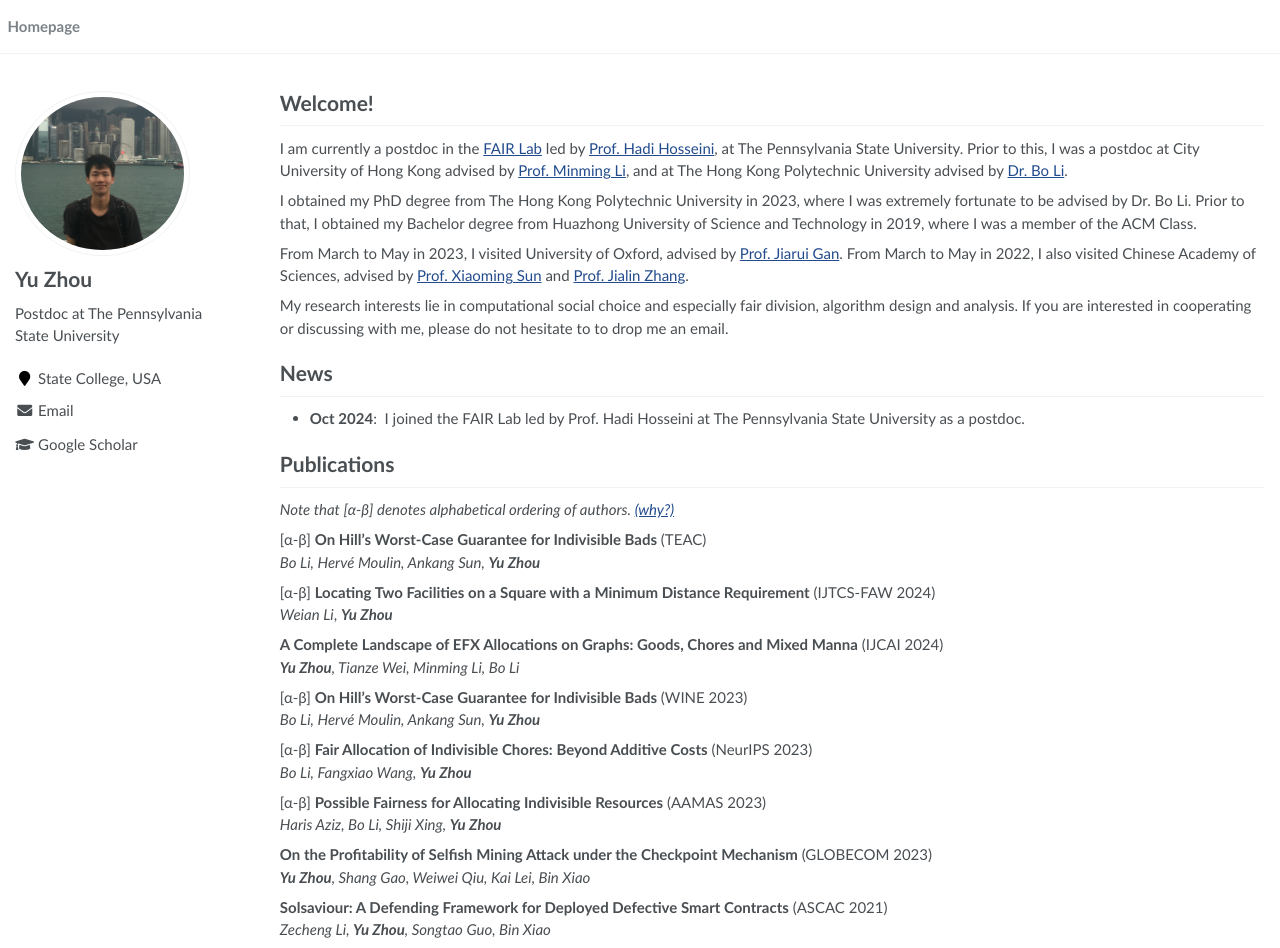
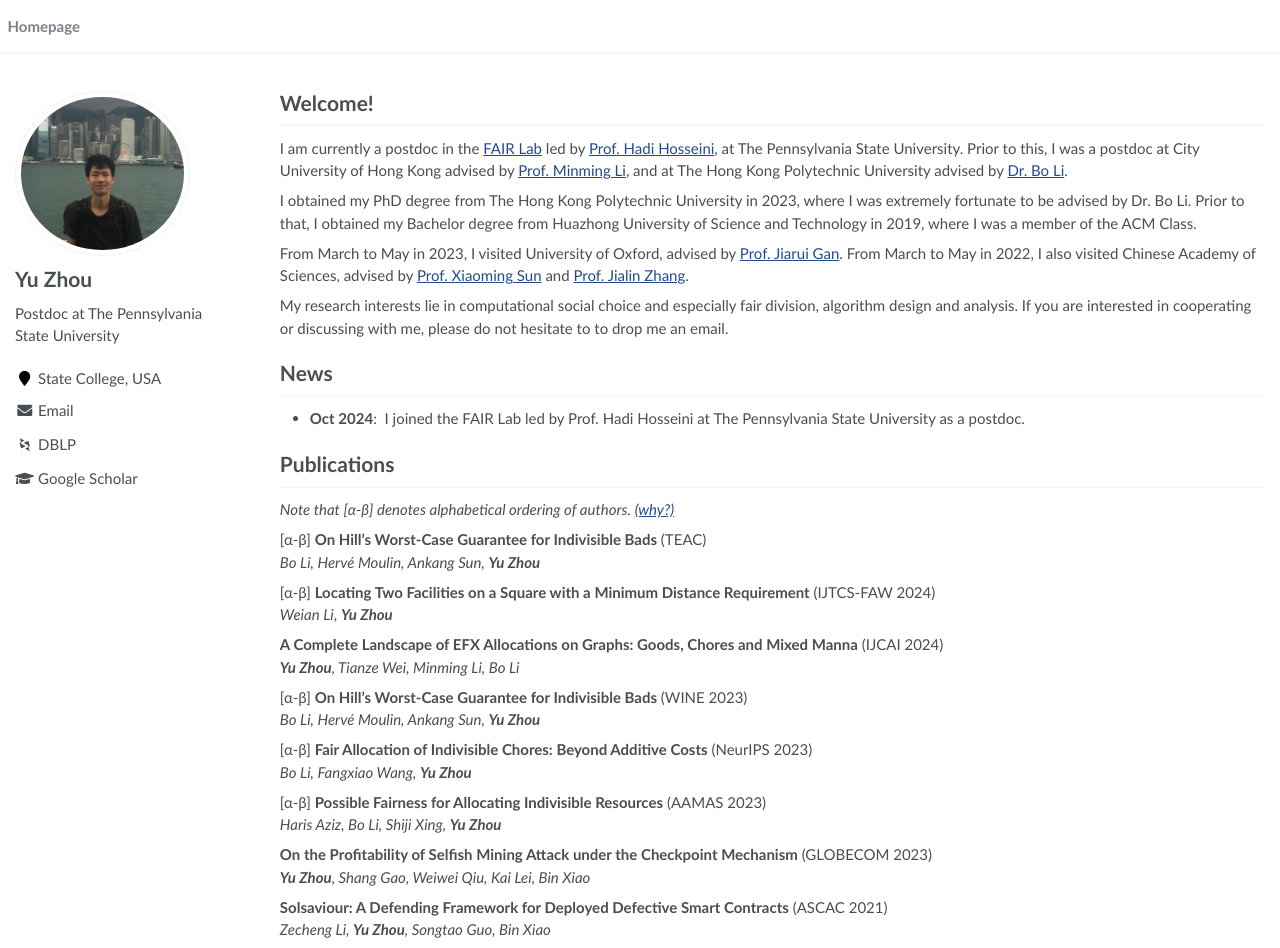
Before and after one commit to yuzhouhomepage/yuzhouhomepage.github.io, a Jekyll site: the page built from _pages/about.md, in a window 1280 px wide and 948 px high. Built offline with Jekyll 4.4.1, drawn with Linux system fonts in a browser that asks for light colours; some web fonts are replaced.

Commit message:
Update _config.yml

```diff
--- a/_config.yml
+++ b/_config.yml
@@ -7,8 +7,8 @@
 
 # Site Settings
 title                    : "Yu Zhou"
-description              :
-repository               :
+description              : ""
+repository               : ""
 google_scholar_stats_use_cdn : true
 
 # google analytics
@@ -37,14 +37,14 @@ author:
   flickr           :
   facebook         :
   foursquare       :
-  github           :
+  github           : # ""
   google_plus      :
   keybase          :
   instagram        :
   impactstory      : # e.g., "https://profiles.impactstory.org/u/xxxx-xxxx-xxxx-xxxx"
   lastfm           :
   linkedin         : # e.g., "linkedin username"
-  dblp             : # e.g., "https://dblp.org/pid/xx/xxxx.html"
+  dblp             : "https://dblp.org/pid/36/2728-47.html"
   orcid            : # e.g., "https://orcid.org/xxxx"
   pinterest        :
   soundcloud       :
```
